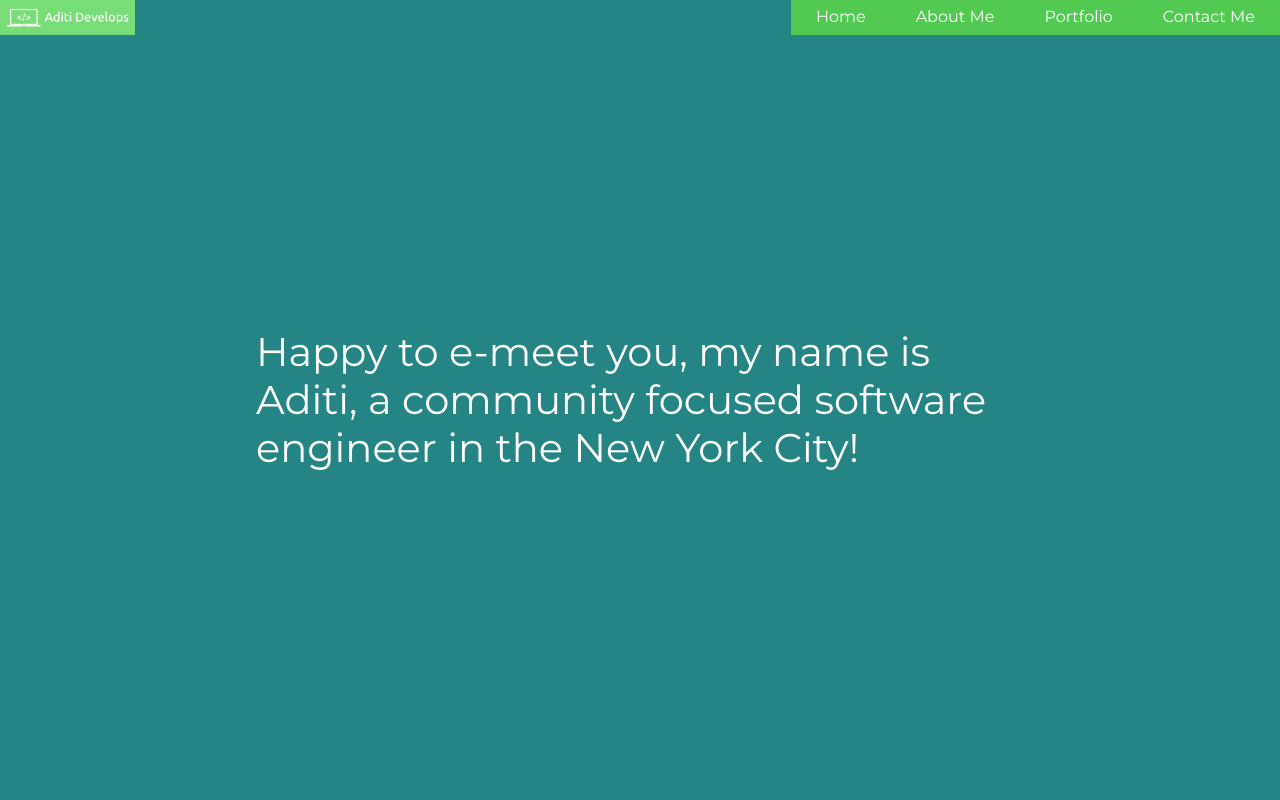
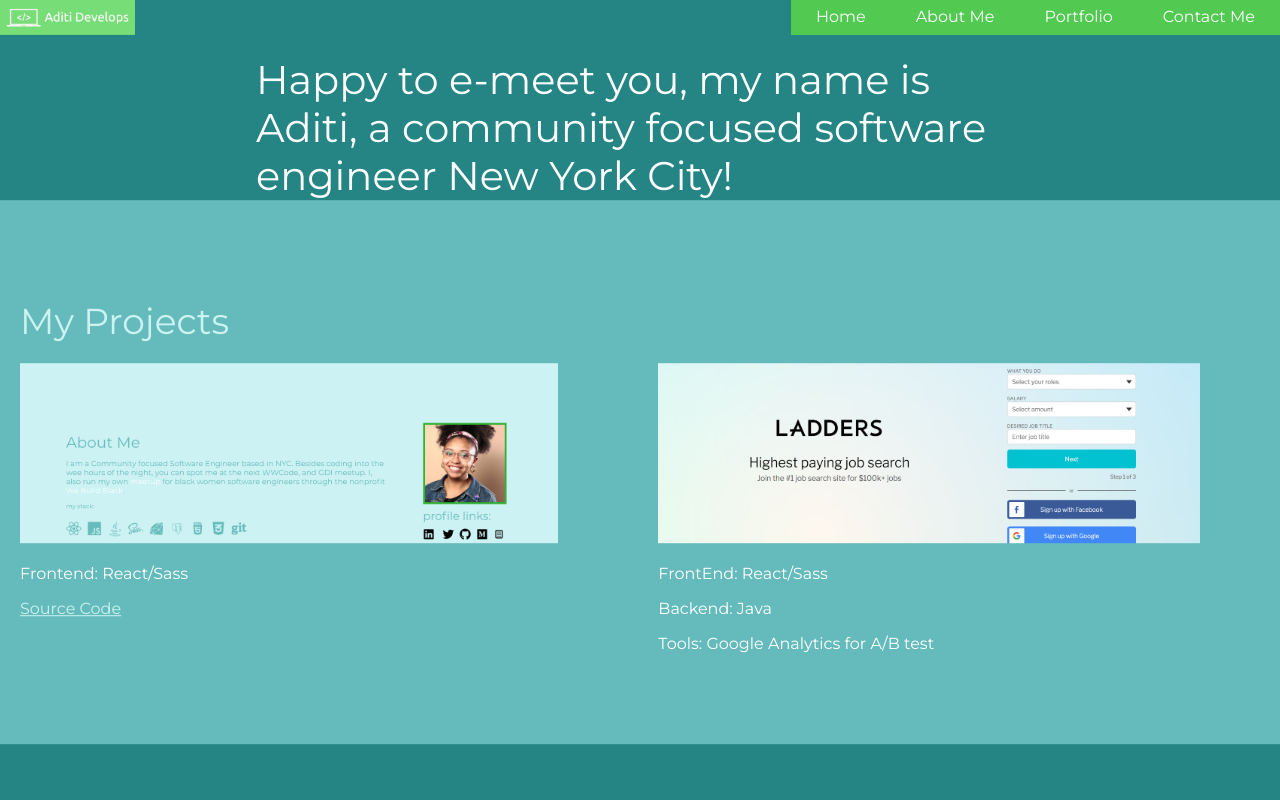
Before and after one commit to asaki444/aditi-develops-site, a React (Create React App) app in the folder aditi-portfolio-site/: page / in a window 1280 px wide. Shown: the top 800 px of the page. Built offline with nearby package versions, Linux system fonts and the light colour scheme.

Commit message:
added portfolio component to home component

```diff
--- a/aditi-portfolio-site/src/App.js
+++ b/aditi-portfolio-site/src/App.js
@@ -15,7 +15,6 @@
        <NavigationBar />
        <Home/>
        <AboutMe />
-       <Portfolio />
        <ContactMe />
        <Footer />
     </div>
--- a/aditi-portfolio-site/src/home/home.jsx
+++ b/aditi-portfolio-site/src/home/home.jsx
@@ -1,5 +1,6 @@
 import React from 'react';
 import './home.scss';
+import Portfolio from '../portfolio/portfolio';
 
 
 
@@ -11,9 +12,9 @@
         <div id="home-page">
             <div className="welcome-container">
                 <div className="welcome-text">
-                Happy to e-meet you, my name is Aditi, a community focused software engineer in the New York City!
+                Happy to e-meet you, my name is Aditi, a community focused software engineer New York City!
                 </div>
-
+                <Portfolio/>
             </div>
         </div>
         )
```
Also changed, not shown: 1 other file (tests, documents, lock files or other folders).
